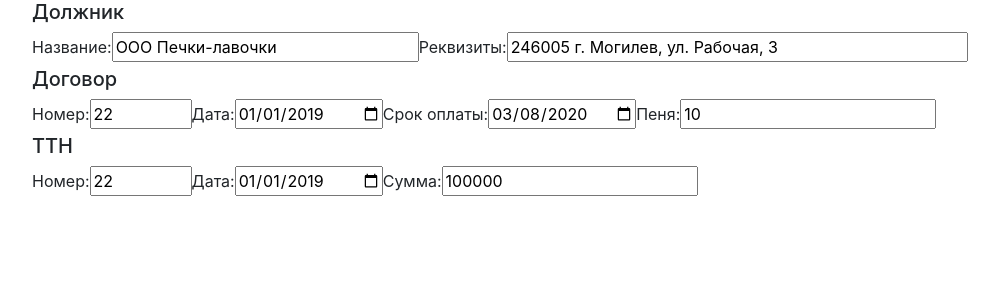
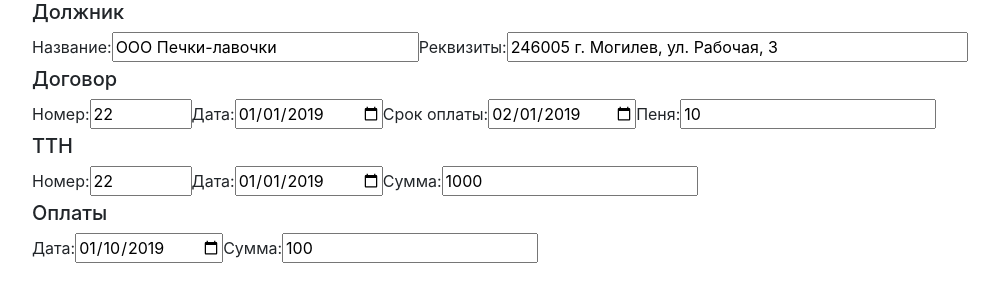
Before and after one commit to Globus007/debt-calculator-frontend, an Angular app: page / in a window 1280 px wide. Shown: the top 302 px of the page, without its empty margins (53-1052 px from the left). Built offline with nearby package versions, Linux system fonts and the light colour scheme.

Commit message:
Added PaymentComponent

```diff
--- a/src/app/app.component.html
+++ b/src/app/app.component.html
@@ -1,3 +1,4 @@
 <app-debtor></app-debtor>
 <app-contract></app-contract>
 <app-bill></app-bill>
+<app-payment></app-payment>
--- a/src/app/app.module.ts
+++ b/src/app/app.module.ts
@@ -6,13 +6,15 @@ import { AppComponent } from './app.component';
 import { DebtorComponent } from './debtor/debtor.component';
 import { ContractComponent } from './contract/contract.component';
 import { BillComponent } from './bill/bill.component';
+import { PaymentComponent } from './payment/payment.component';
 
 @NgModule({
   declarations: [
     AppComponent,
     DebtorComponent,
     ContractComponent,
-    BillComponent
+    BillComponent,
+    PaymentComponent
   ],
   imports: [
     BrowserModule,
--- a/src/app/bill/bill.component.html
+++ b/src/app/bill/bill.component.html
@@ -6,6 +6,6 @@
         <label for="bill-date">Дата: </label>
         <input type="date" name="bill-date" value="2019-01-01">
         <label for="bill-amount">Сумма: </label>
-        <input type="number" name="bill-amount" size="10" value="100000">
+        <input type="number" name="bill-amount" size="10" value="1000">
     </form>
 </div>
--- a/src/app/contract/contract.component.html
+++ b/src/app/contract/contract.component.html
@@ -6,7 +6,7 @@
         <label for="contract-date">Дата: </label>
         <input type="date" name="contract-date" value="2019-01-01">
         <label for="contract-pay-date">Срок оплаты: </label>
-        <input type="date" name="contract-pay-date" value="2020-03-08">
+        <input type="date" name="contract-pay-date" value="2019-02-01">
         <label for="contract-fine">Пеня: </label>
         <input type="number" name="contract-fine" size="3" value="10">
     </form>
--- /dev/null
+++ b/src/app/payment/payment.component.html
@@ -0,0 +1,9 @@
+<div id="payment" class="container">
+    <h5>Оплаты</h5>
+    <form>
+        <label for="payment-date">Дата: </label>
+        <input type="date" name="payment-date" value="2019-01-10">
+        <label for="payment-amount">Сумма: </label>
+        <input type="number" name="payment-amount" size="3" value="100">
+    </form>
+</div>
--- /dev/null
+++ b/src/app/payment/payment.component.ts
@@ -0,0 +1,15 @@
+import { Component, OnInit } from '@angular/core';
+
+@Component({
+  selector: 'app-payment',
+  templateUrl: './payment.component.html',
+  styleUrls: ['./payment.component.css']
+})
+export class PaymentComponent implements OnInit {
+
+  constructor() { }
+
+  ngOnInit(): void {
+  }
+
+}
```
Also changed, not shown: src/app/payment/payment.component.css (added), 1 other file (tests, documents, lock files or other folders).
